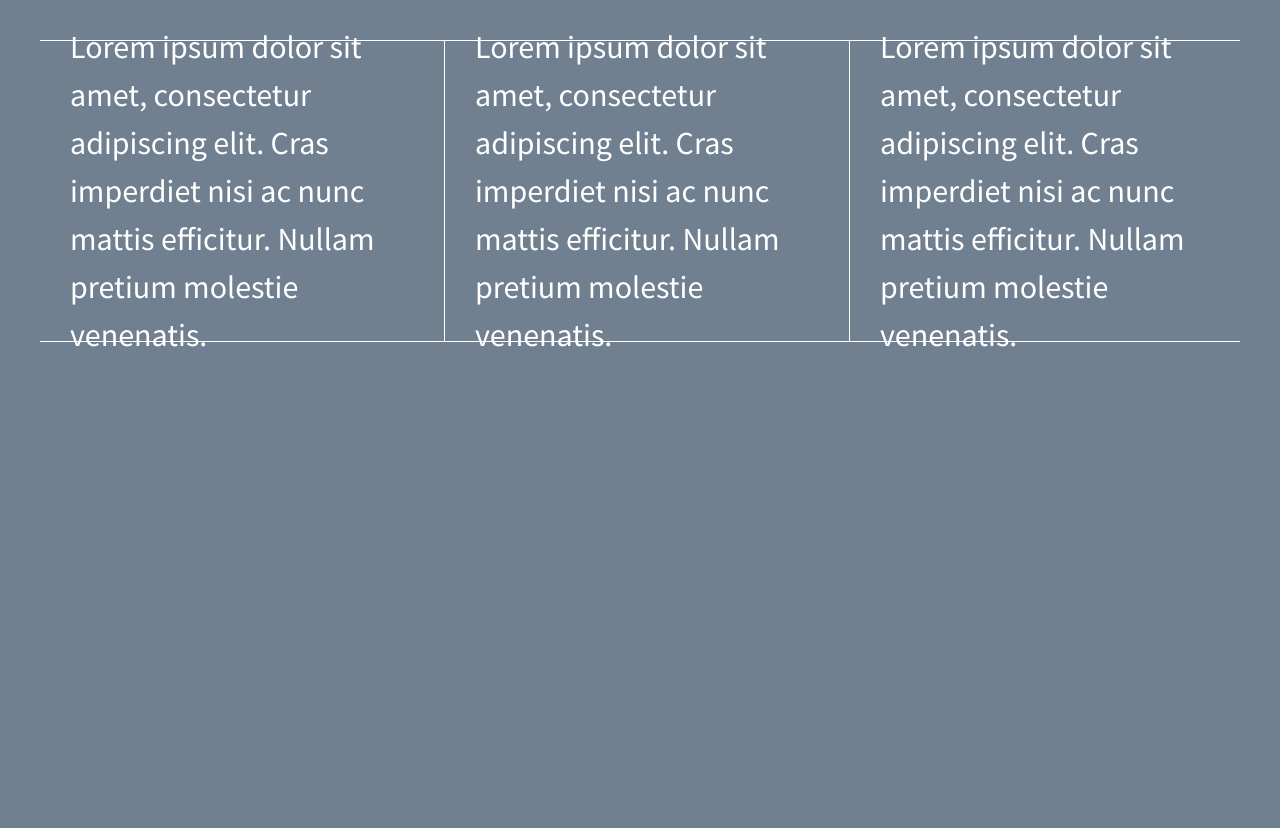
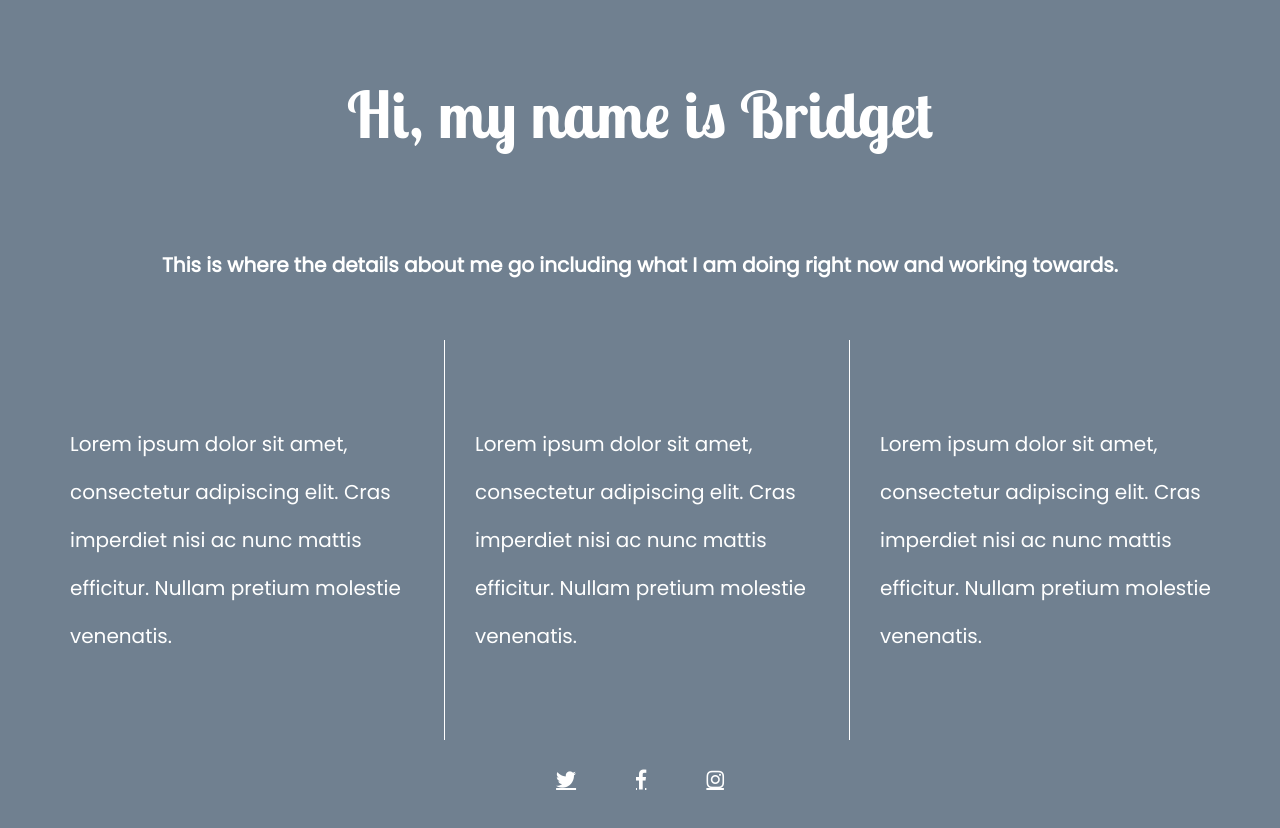
Before and after one commit to bridgetmcar/divs-flexbox, a plain HTML site: page index.html in a window 1280 px wide. Drawn offline with nearby package versions, Linux system fonts and the light colour scheme.

Commit message:
change to personal site

```diff
--- a/css/main.css
+++ b/css/main.css
@@ -11,7 +11,7 @@
    ========================================================================== */
 
 html {
-    color: #222;
+    color: #fff;
     font-size: 1em;
     line-height: 1.4;
 }
@@ -107,10 +107,33 @@ body {
   font-size: 1.25em;
   height: 100%;
   background-color: #708090;
+  font-family: 'Poppins', sans-serif;
 }
 p{
   font-weight: normal;
-  font-size: 2rem;
+  font-size: 1.25rem;
+}
+
+header{
+  height: 150px;
+width: 100%;
+display: flex;
+justify-content: ;
+align-items: ;
+font-family: 'Lobster Two', cursive;
+font-size: 4rem;
+}
+
+main{
+  height: 150px;
+width: 100%;
+
+}
+
+header, footer, main{
+  display: flex;
+  justify-content: center;
+  align-items: center;
 }
 
 .wrapper {
@@ -118,8 +141,9 @@ p{
   font-weight: 700;
   display: flex;
   justify-content: space-between;
-    border-top: #fff solid 1px;
-    border-bottom: #fff solid 1px;
+  /* border-top: #fff solid 1px;
+  border-bottom: #fff solid 1px; */
+  flex-flow: row wrap;
 }
 
 .div-1, .div-2, .div-3 {
@@ -133,9 +157,7 @@ p{
   font-size: 1.6em;
   background-color:#708090;
   padding-left: 30px;
-
-;
-  height: 300px;
+  height: 400px;
 }
 
 .div-2{
@@ -145,7 +167,16 @@ p{
   border-left: #fff solid 1px;
 }
 
-
+.footer{
+  background-color: #fff;
+  text-align: center;
+  margin: 70px auto 70px;
+}
+.footer-btn{
+  color: #fff;
+  text-align: center;
+  padding: 30px;
+}
 /* ==========================================================================
    Helper classes
    ========================================================================== */
@@ -219,6 +250,7 @@ p{
 .clearfix:after {
     clear: both;
 }
+
 
 /* ==========================================================================
    EXAMPLE Media Queries for Responsive Design.
--- a/index.html
+++ b/index.html
@@ -14,7 +14,9 @@
   <link rel="stylesheet" href="css/normalize.css">
   <link rel="stylesheet" href="css/main.css">
   <script src="js/vendor/modernizr-2.8.3.min.js"></script>
+  <link rel="stylesheet" href="https://use.fontawesome.com/releases/v5.6.3/css/all.css" integrity="sha384-UHRtZLI+pbxtHCWp1t77Bi1L4ZtiqrqD80Kn4Z8NTSRyMA2Fd33n5dQ8lWUE00s/" crossorigin="anonymous">
   <link href='http://fonts.googleapis.com/css?family=Lora:700' rel='stylesheet' type='text/css'>
+  <link href="https://fonts.googleapis.com/css?family=Lobster+Two:700|Poppins" rel="stylesheet">
   <link href='http://fonts.googleapis.com/css?family=Source+Sans+Pro:400,700' rel='stylesheet' type='text/css'>
 </head>
 
@@ -24,6 +26,12 @@
         <![endif]-->
 
   <section class="wrapper">
+    <header>
+      Hi, my name is Bridget
+    </header>
+    <main>
+      This is where the details about me go including what I am doing right now and working towards.
+    </main>
     <div class="div-1">
       <p>Lorem ipsum dolor sit amet, consectetur adipiscing elit. Cras imperdiet nisi ac nunc mattis efficitur. Nullam pretium molestie venenatis.</p>
     </div>
@@ -34,6 +42,12 @@
       <p>Lorem ipsum dolor sit amet, consectetur adipiscing elit. Cras imperdiet nisi ac nunc mattis efficitur. Nullam pretium molestie venenatis.</p>
     </div>
   </section>
+
+  <footer clas="footer">
+    <a href="" <i class="fab footer-btn fa-twitter"></i></a>
+    <a href="" <i class="fab footer-btn fa-facebook-f"></i></a>
+    <a href="" <i class="fab footer-btn fa-instagram"></i></a>
+  </footer>
 
   <script src="https://ajax.googleapis.com/ajax/libs/jquery/1.11.3/jquery.min.js"></script>
   <script>
```
